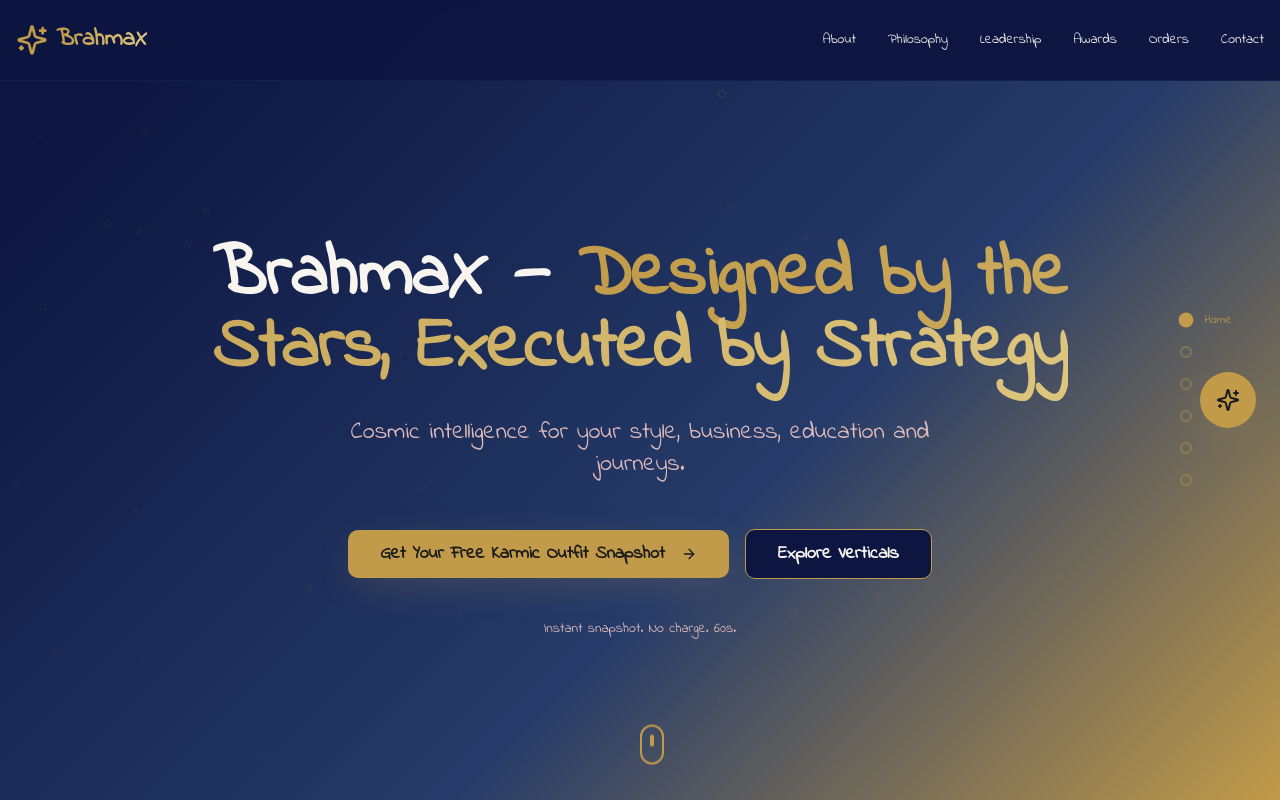
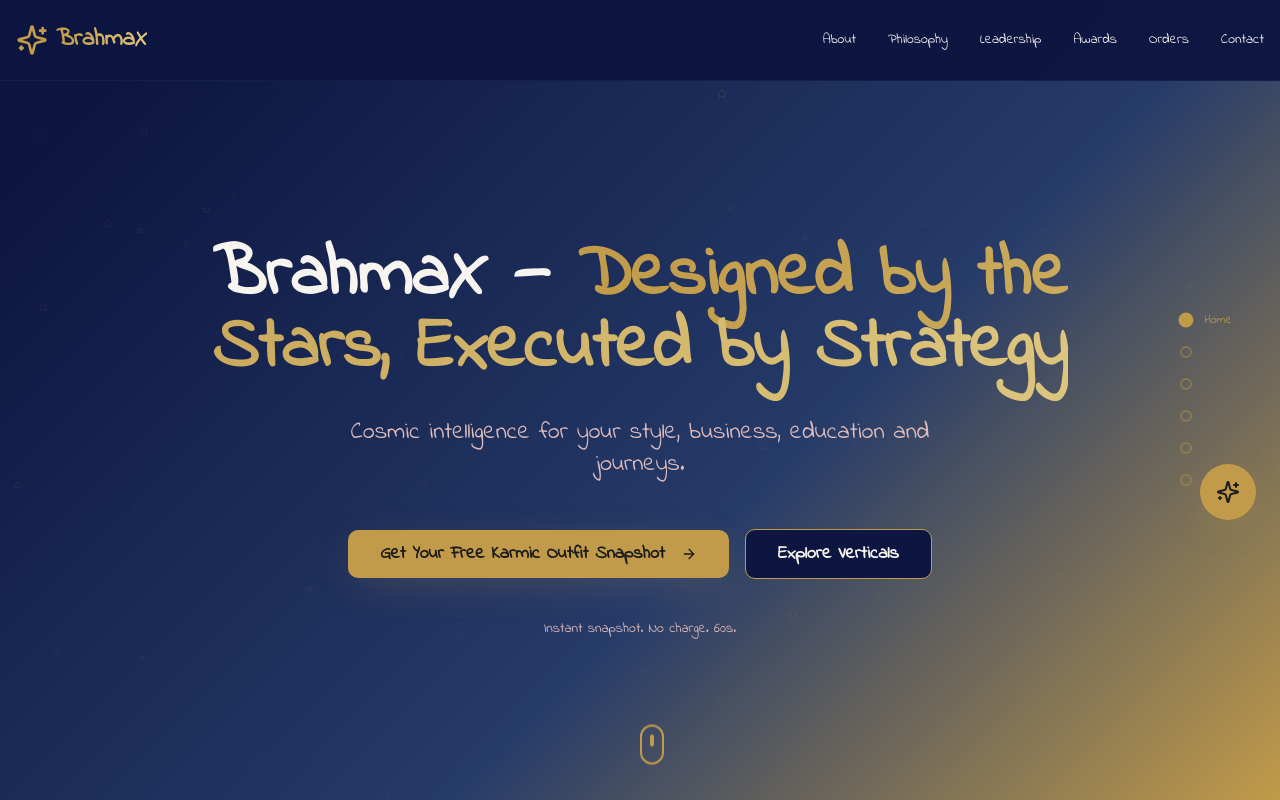
Before and after one commit to sanjyanandkumar/cosmic-destiny-aligner, a React (Vite) app: page / in a window 1280 px wide. Shown: the top 800 px of the page. Built offline with nearby package versions, Linux system fonts and the light colour scheme; the HTML template or start-up script is replaced by a standard one.

Commit message:
Adjust consultation icon position

```diff
--- a/src/components/FloatingConsultationButton.tsx
+++ b/src/components/FloatingConsultationButton.tsx
@@ -9,7 +9,7 @@ const FloatingConsultationButton = () => {
     <>
       <button
         onClick={() => setIsOpen(true)}
-        className="fixed right-6 top-1/2 -translate-y-1/2 z-50 w-14 h-14 rounded-full bg-primary hover:bg-primary/90 text-primary-foreground shadow-cosmic flex items-center justify-center transition-all hover:scale-110"
+        className="fixed right-6 top-1/2 translate-y-16 z-50 w-14 h-14 rounded-full bg-primary hover:bg-primary/90 text-primary-foreground shadow-cosmic flex items-center justify-center transition-all hover:scale-110"
         aria-label="Book consultation with founder"
       >
         <Sparkles className="h-6 w-6" />
```
